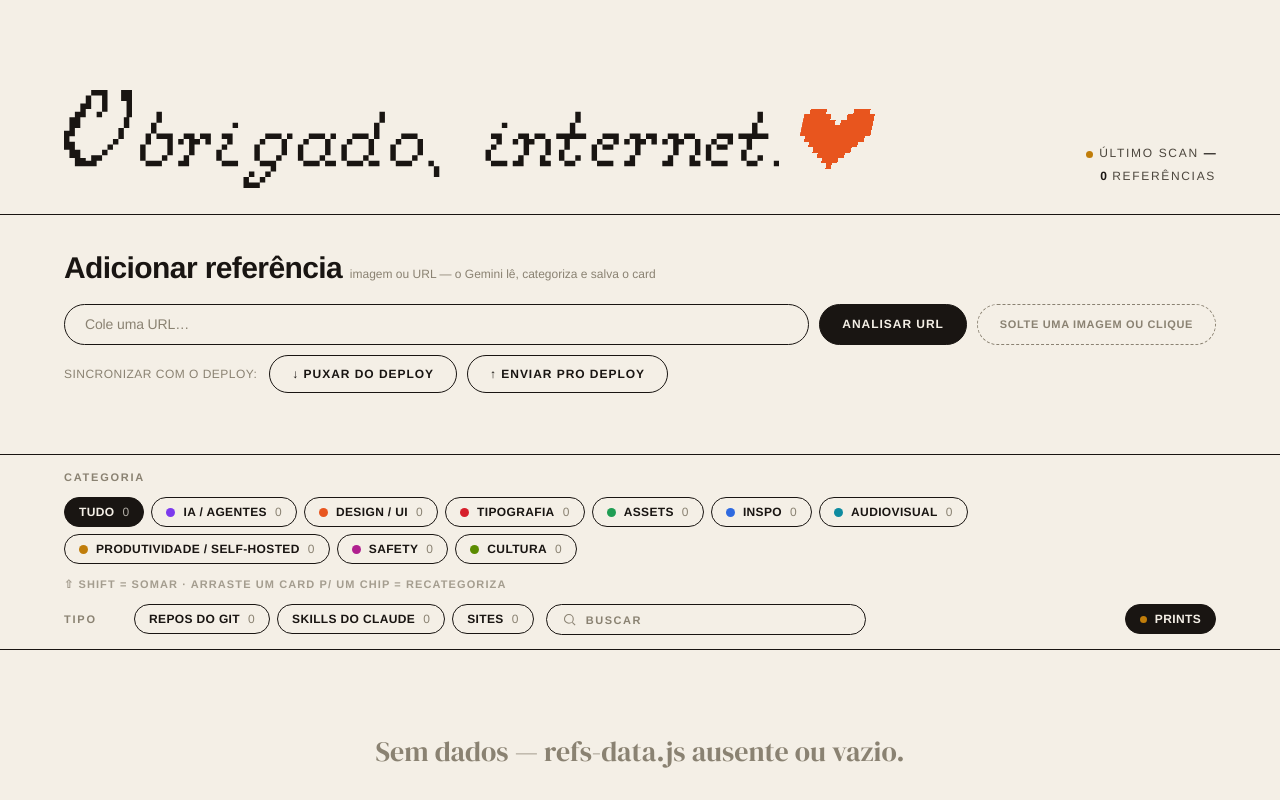
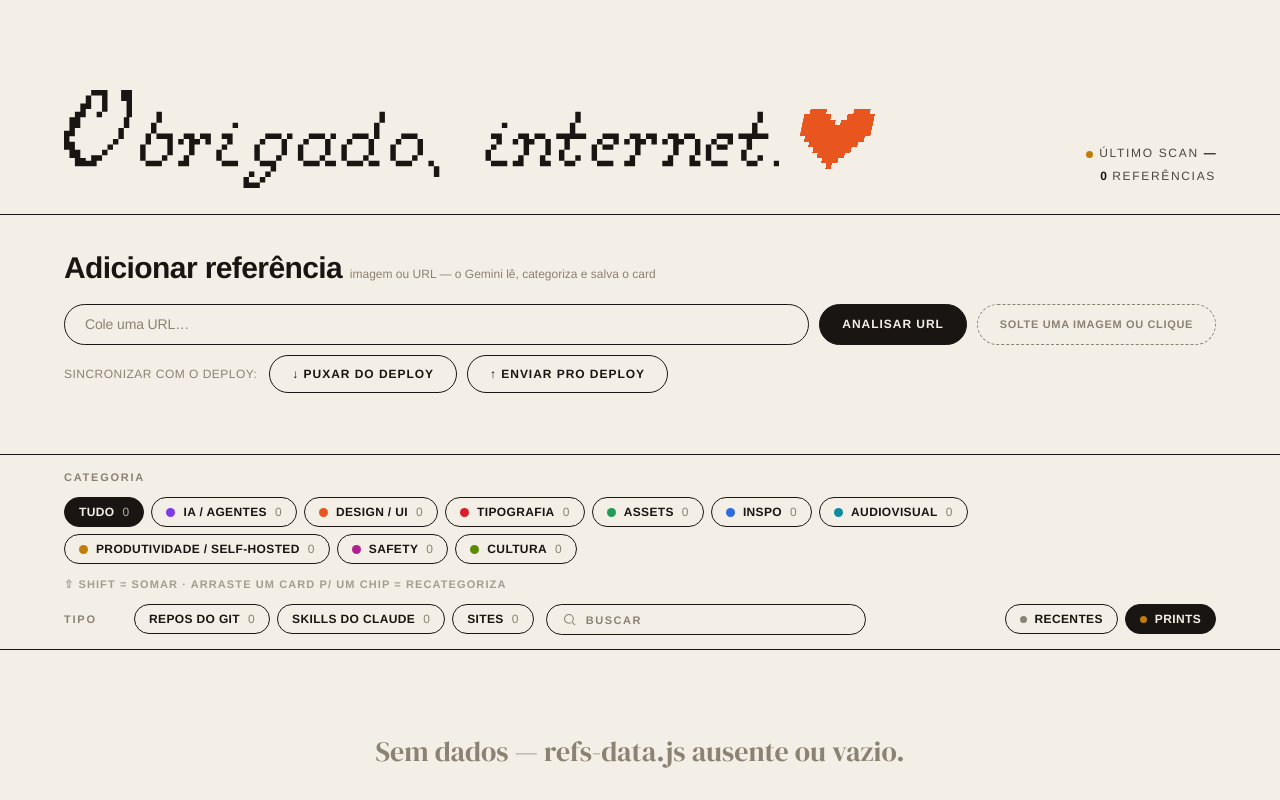
Before and after one commit to drudif/obrigadointernet, a website: page index.html in a window 1280 px wide. Both pictures are taken after a click on the button "PRINTS". Shown: the top 800 px of the page. Drawn offline with Linux system fonts and the light colour scheme; a web font is replaced by a local one.

Commit message:
sync: toggle ordenar por data de adição (admin)

```diff
--- a/index.html
+++ b/index.html
@@ -92,10 +92,11 @@
     transition:transform .18s cubic-bezier(.2,.9,.3,1),box-shadow .18s,background .18s}
   .card .bar{height:5px;background:var(--cc)}
   .card-thumb{width:100%;height:150px;object-fit:cover;object-position:top;display:block;border-bottom:1.5px solid var(--hair);filter:saturate(.95);background:var(--paper-2)}
-  .shots-toggle{margin-left:auto}
-  .shots-toggle .dotmini{width:7px;height:7px;border-radius:50%;background:var(--ink-3);display:inline-block;transition:background .15s}
-  .shots-toggle.on{background:var(--ink);color:var(--paper);border-color:var(--ink)}
-  .shots-toggle.on .dotmini{background:var(--self)}
+  .toggles{margin-left:auto;display:inline-flex;gap:7px;align-items:center}
+  .sort-toggle{display:none}                        /* só na versão admin */
+  .sort-toggle .dotmini,.shots-toggle .dotmini{width:7px;height:7px;border-radius:50%;background:var(--ink-3);display:inline-block;transition:background .15s}
+  .sort-toggle.on,.shots-toggle.on{background:var(--ink);color:var(--paper);border-color:var(--ink)}
+  .sort-toggle.on .dotmini,.shots-toggle.on .dotmini{background:var(--self)}
   .card .pad{padding:20px 20px 18px;display:flex;flex-direction:column;gap:11px;flex:1}
   .card:hover{background:var(--paper-2);transform:translate(-3px,-3px);box-shadow:6px 6px 0 var(--cc)}
   .card-top{display:flex;flex-direction:column;align-items:flex-start;gap:9px}
@@ -234,7 +235,10 @@
         <button class="clear" id="clear" aria-label="Limpar">&times;</button>
       </label>
       <span class="rc" id="resultCount"></span>
-      <button class="chip shots-toggle" id="shotsToggle" title="Mostrar print da home nos cards de site (mShots)"><span class="dotmini"></span>Prints</button>
+      <span class="toggles">
+        <button class="chip sort-toggle" id="sortToggle" title="Ordenar por data de adição (mais recentes primeiro)"><span class="dotmini"></span>Recentes</button>
+        <button class="chip shots-toggle" id="shotsToggle" title="Mostrar print da home nos cards de site (mShots)"><span class="dotmini"></span>Prints</button>
+      </span>
     </div>
   </div>
 </nav>
@@ -375,6 +379,7 @@ function buildFilters(){
 
 // prints da home (mShots do WordPress) — derivados da URL, nada é armazenado; toggle persistido
 let showShots=localStorage.getItem("refs-shots")==="1";
+let sortByDate=localStorage.getItem("refs-sort")==="date";   // ordenar por data de adição (admin)
 const shotUrl=u=>"https://s.wordpress.com/mshots/v1/"+encodeURIComponent(u)+"?w=640&h=400";
 function card(r){
   const cat=CATS[r.cat]||{label:r.cat,c:"var(--ink)"};
@@ -413,6 +418,14 @@ function render(){
   const total=REFS.filter(visible).length;
   resultCount.textContent=(query||activeTypes.size||activeCats.size)?`${total} ${total===1?'resultado':'resultados'}`:"";
   if(!REFS.length){content.innerHTML=`<p class="empty">Sem dados — refs-data.js ausente ou vazio.</p>`;return;}
+  if(sortByDate){   // lista plana, mais recentes primeiro (empate: quem entrou depois no array)
+    const items=REFS.map((r,i)=>[r,i]).filter(([r])=>visible(r))
+      .sort((a,b)=>((b[0].date||"").localeCompare(a[0].date||""))||(b[1]-a[1])).map(([r])=>r);
+    content.innerHTML=items.length
+      ?`<section class="section"><div class="section-head"><h2>Recentes</h2><span class="count">${pad2(items.length)} ${items.length===1?'entrada':'entradas'}</span></div><div class="grid">${items.map(card).join("")}</div></section>`
+      :`<p class="empty">Nada encontrado.</p>`;
+    return;
+  }
   const groups=CATKEYS.filter(k=>activeCats.size===0||activeCats.has(k));
   let html="",n=0;
   groups.forEach(k=>{
@@ -437,6 +450,10 @@ const shotsToggle=document.getElementById("shotsToggle");
 const paintShots=()=>shotsToggle.classList.toggle("on",showShots);
 shotsToggle.addEventListener("click",()=>{showShots=!showShots;localStorage.setItem("refs-shots",showShots?"1":"0");paintShots();render();});
 paintShots();
+const sortToggle=document.getElementById("sortToggle");
+const paintSort=()=>sortToggle.classList.toggle("on",sortByDate);
+sortToggle.addEventListener("click",()=>{sortByDate=!sortByDate;localStorage.setItem("refs-sort",sortByDate?"date":"cat");paintSort();render();});
+paintSort();
 
 // clique no × remove a referência (SERVER: apaga do arquivo · file://: oculta no navegador)
 content.addEventListener("click",e=>{
@@ -664,6 +681,7 @@ exportBtn.onclick=exportData;
 // visibilidade do painel (o .adder começa oculto no CSS → sem flash)
 function syncAdder(){
   const ad=document.querySelector(".adder"), row=document.querySelector(".adder-row"), sub=document.querySelector(".adder-sub");
+  const sortT=document.getElementById("sortToggle"); if(sortT)sortT.style.display=canEdit()?"inline-flex":"none"; // ordenar por data: só admin
   exportBtn.style.display = FILE ? "" : "none";
   if(FILE){ ad.style.display="none"; return; }
   if(DEPLOY && !healthKnown){ ad.style.display="none"; return; }   // aguarda health (evita flash no espelho)
```
